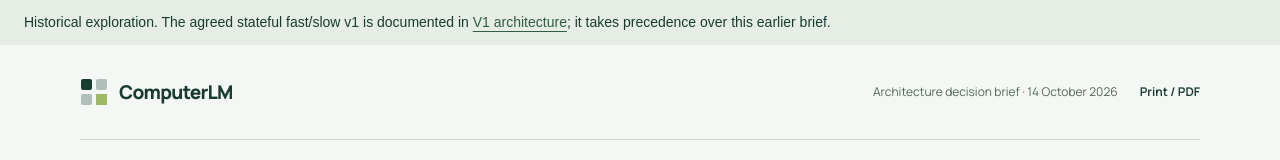
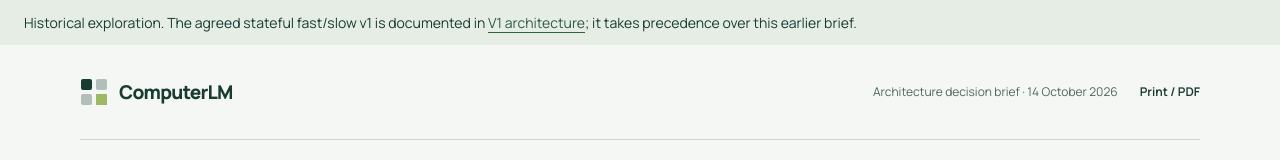
Before and after one commit to JDKrasnick/computerlm, a plain HTML site: page architecture-decisions.html in a window 1280 px wide. Shown: the top 160 px of the page. Drawn offline with Linux system fonts and the light colour scheme.

Commit message:
Align archive notices with existing typography

```diff
--- a/architecture-decisions.html
+++ b/architecture-decisions.html
@@ -144,7 +144,7 @@ OTHER DEALINGS IN THE FONT SOFTWARE.
   </style>
 </head>
 <body>
-  <aside style="padding:12px 24px;background:#e5ede5;color:#183c32;font:14px/1.5 Arial,sans-serif">Historical exploration. The agreed stateful fast/slow v1 is documented in <a href="docs/architecture-v1.md">V1 architecture</a>; it takes precedence over this earlier brief.</aside>
+  <aside style="padding:12px 24px;background:#e5ede5;color:#183c32;font-size:14px;line-height:1.5">Historical exploration. The agreed stateful fast/slow v1 is documented in <a href="docs/architecture-v1.md">V1 architecture</a>; it takes precedence over this earlier brief.</aside>
 <a class="skip" href="#problems">Skip to the decision brief</a>
 <div class="wrap">
 <header class="masthead" id="top"><a class="brand" href="#top"><svg viewBox="0 0 28 28" aria-hidden="true"><rect x="1" y="1" width="11" height="11" rx="2" fill="currentColor"/><rect x="16" y="1" width="11" height="11" rx="2" fill="currentColor" opacity=".3"/><rect x="1" y="16" width="11" height="11" rx="2" fill="currentColor" opacity=".3"/><path d="M16 16h11v11H16z" fill="#9db965"/></svg>ComputerLM</a><div class="mast-meta"><span>Architecture decision brief · 14 October 2026</span><button class="print" type="button" id="print-button">Print / PDF</button></div></header>
```
Also changed, not shown: index.html (+1 -1 lines), .impeccable/config.json (added).
